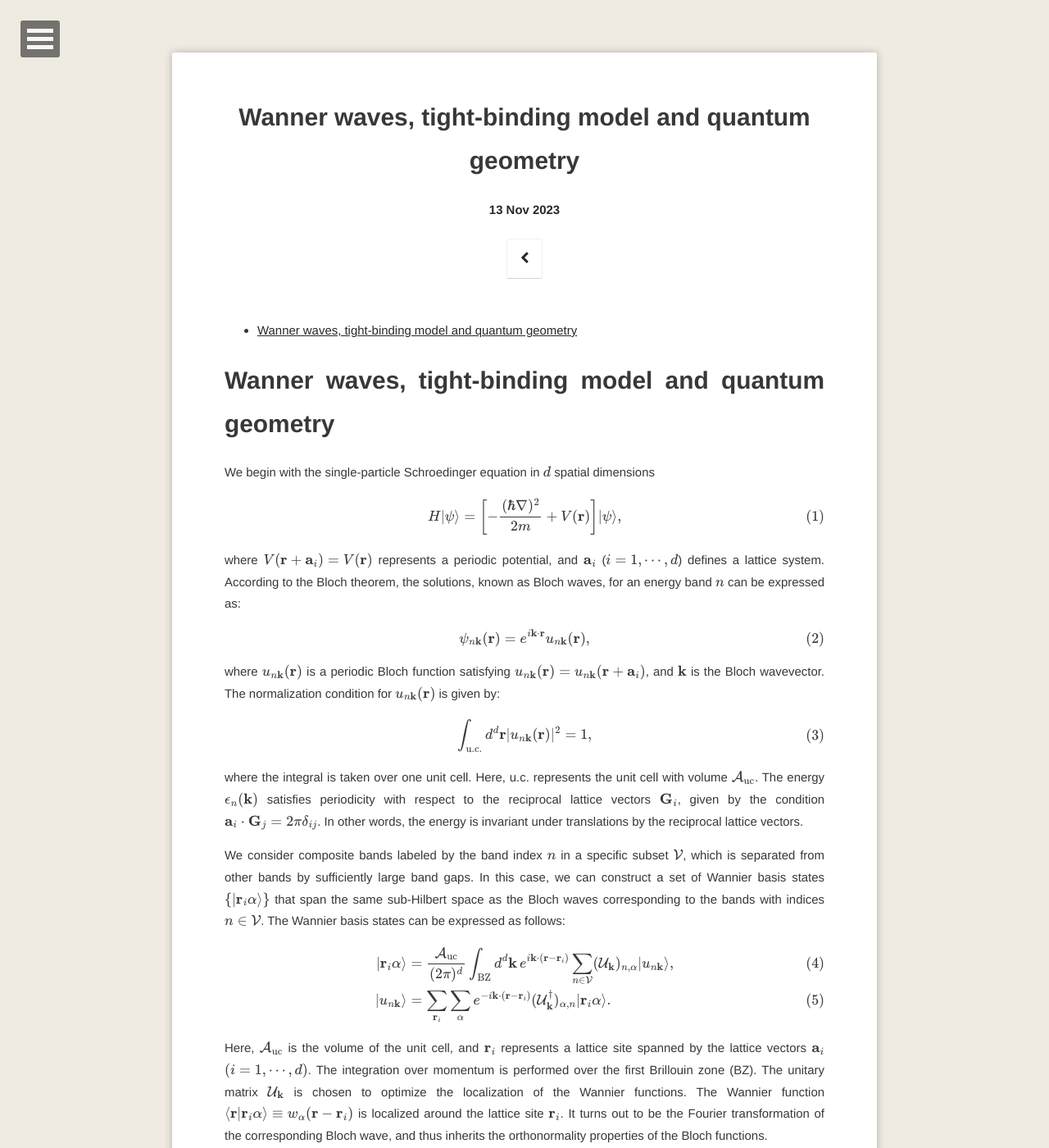
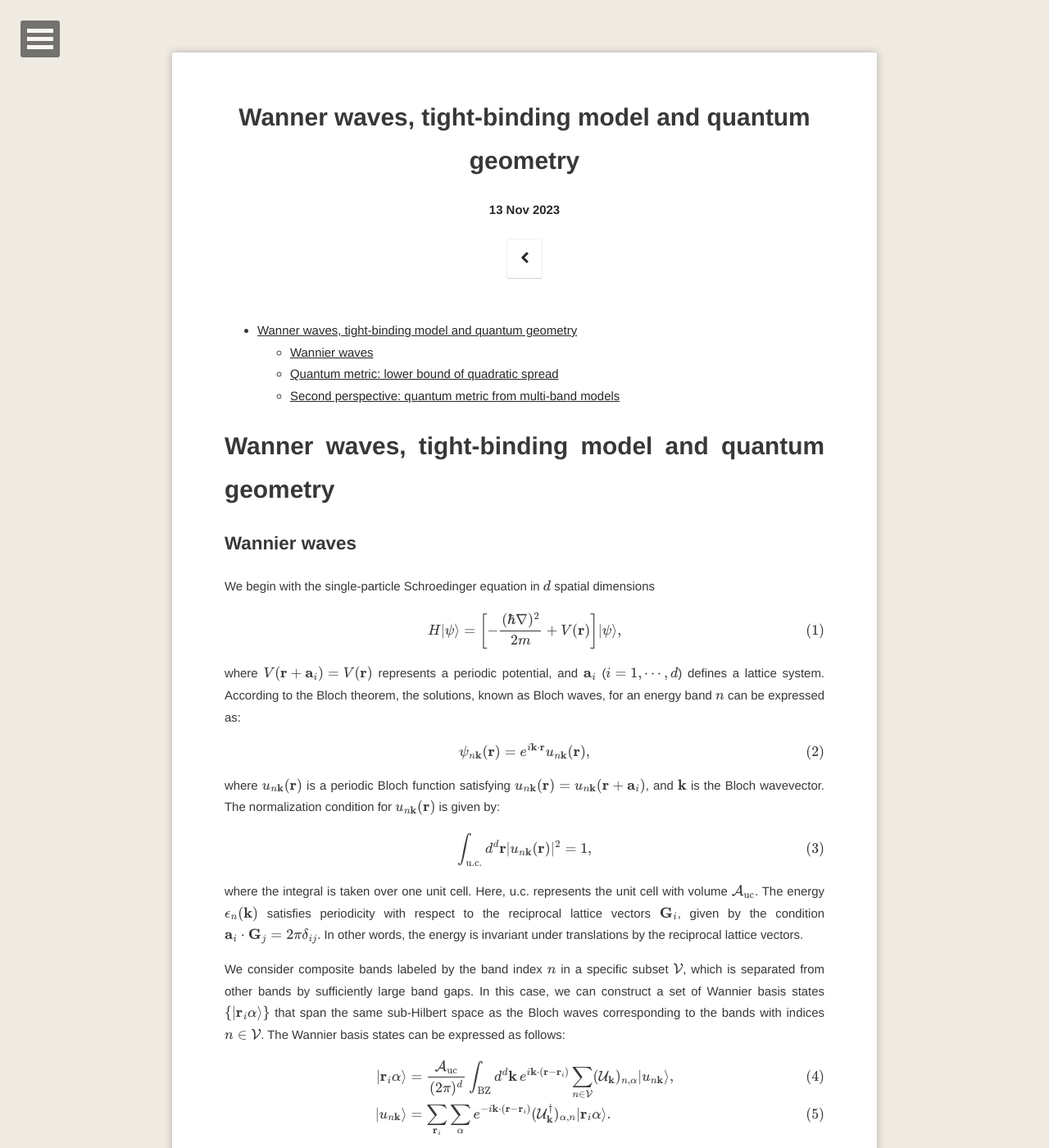
Before and after one commit to shuaichenphysics/shuaichenphysics.github.io, a Jekyll site: the page built from _posts/2023-10-20-bound state in a periodic potential.md, in a window 1280 px wide and 1400 px high. Shown: the whole window at 82% size. Built offline with Jekyll 4.4.1, drawn with Linux system fonts in a browser that asks for light colours; formulas are drawn with MathJax 3; comment, search, counter and statistics services are not loaded; some of the changed text lies outside the part shown.

Commit message:
Update 2023-10-20-bound state in a periodic potential.md

```diff
--- a/_posts/2023-10-20-bound state in a periodic potential.md
+++ b/_posts/2023-10-20-bound state in a periodic potential.md
@@ -12,6 +12,7 @@ comments: true
 
 # Wanner waves, tight-binding model and quantum geometry
 
+## Wannier waves
 We begin with the single-particle Schroedinger equation in $$d$$ spatial dimensions
 
 $$
@@ -47,6 +48,7 @@ $$
 Here, $$\mathcal{A}_\mathrm{uc}$$ is the volume of the unit cell, and $$\mathbf{r}_i$$ represents a lattice site spanned by the lattice vectors $$\mathbf{a}_i$$ $$(i=1,\cdots,d)$$. The integration over momentum is performed over the first Brillouin zone (BZ). The unitary matrix $$\mathcal{U}_\mathbf{k}$$ is chosen to optimize the localization of the Wannier functions.
 The Wannier function $$\langle\mathbf{r}\vert\mathbf{r}_i\alpha\rangle \equiv w_\alpha(\mathbf{r}-\mathbf{r}_i)$$ is localized around the lattice site $$\mathbf{r}_i$$. It turns out to be the Fourier transformation of the corresponding Bloch wave, and thus inherits the orthonormality properties of the Bloch functions.
 
+## Quantum metric: lower bound of quadratic spread
 
 The unitary matrix $$\mathcal{U}_{\mathbf{k}}$$ is chosen to maximize the localization of Wannier functions by minimizing a localization functional, as introduced by _Marzari and Vanderbilt in their seminal work_ [^1]. The localization functional is given by
 
@@ -112,6 +114,7 @@ $$
 Hence, we can conclude that the quantum metric characterizes an obstruction to finding a complete set of exponentially localized Wannier functions.
 When $$F_{I}$$ is finite, it indicates that more bands need to be included in the composite bands in order to construct a complete set of exponentially localized Wannier functions.
 
+## Second perspective: quantum metric from multi-band models
 
 Another perspective on the quantum metric arises from considering a multiband tight-binding model. Assuming we have already obtained a complete set of exponentially localized Wannier functions constructed from composite bands,
 we can approximate the continuum Hamiltonian in Eq.$$~(\ref{eq:Hcont})$$ with a tight-binding model. In the language of second quantization, the continuum model in Eq.$$~(\ref{eq:Hcont})$$ can be expressed as
```
